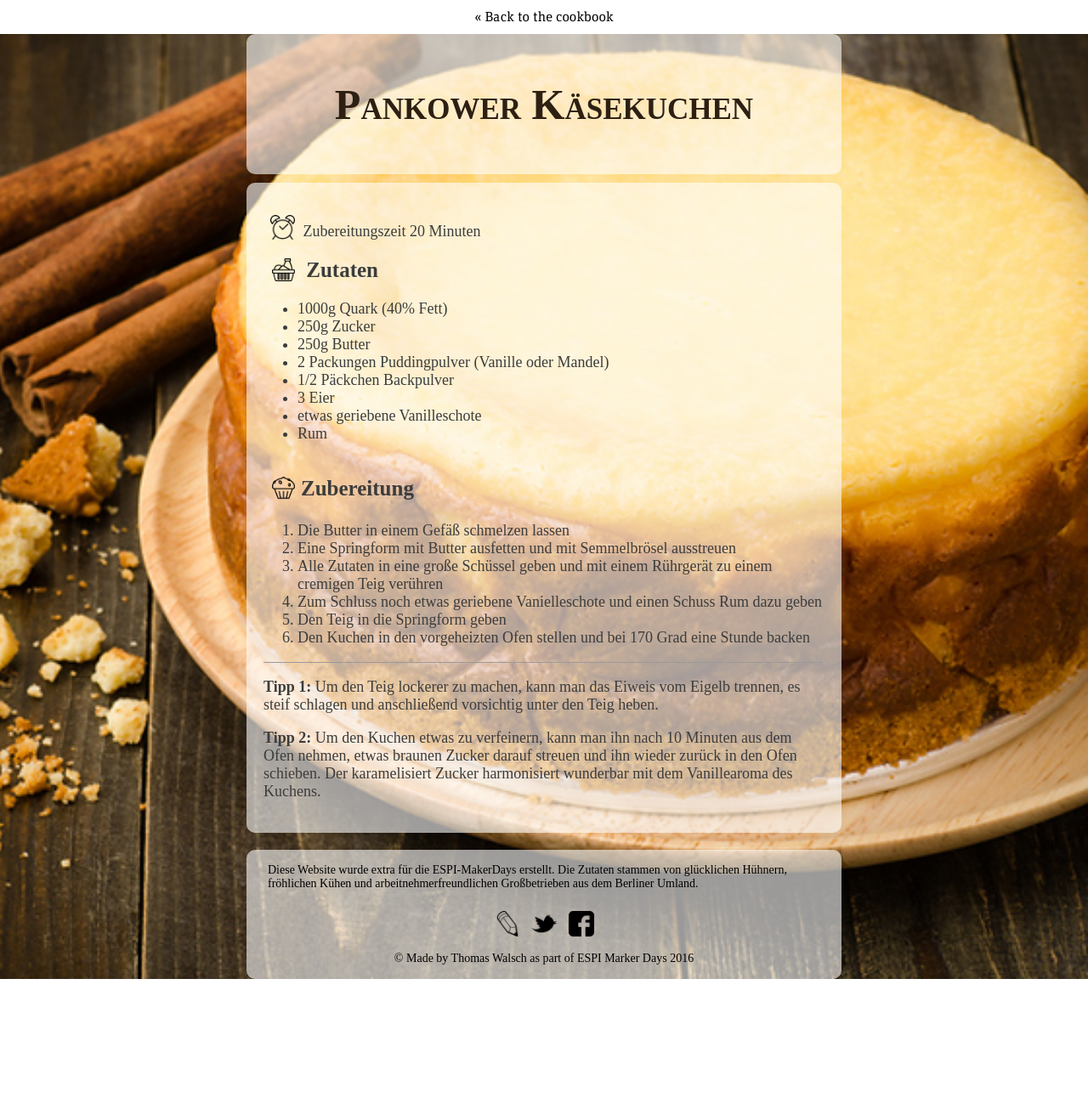
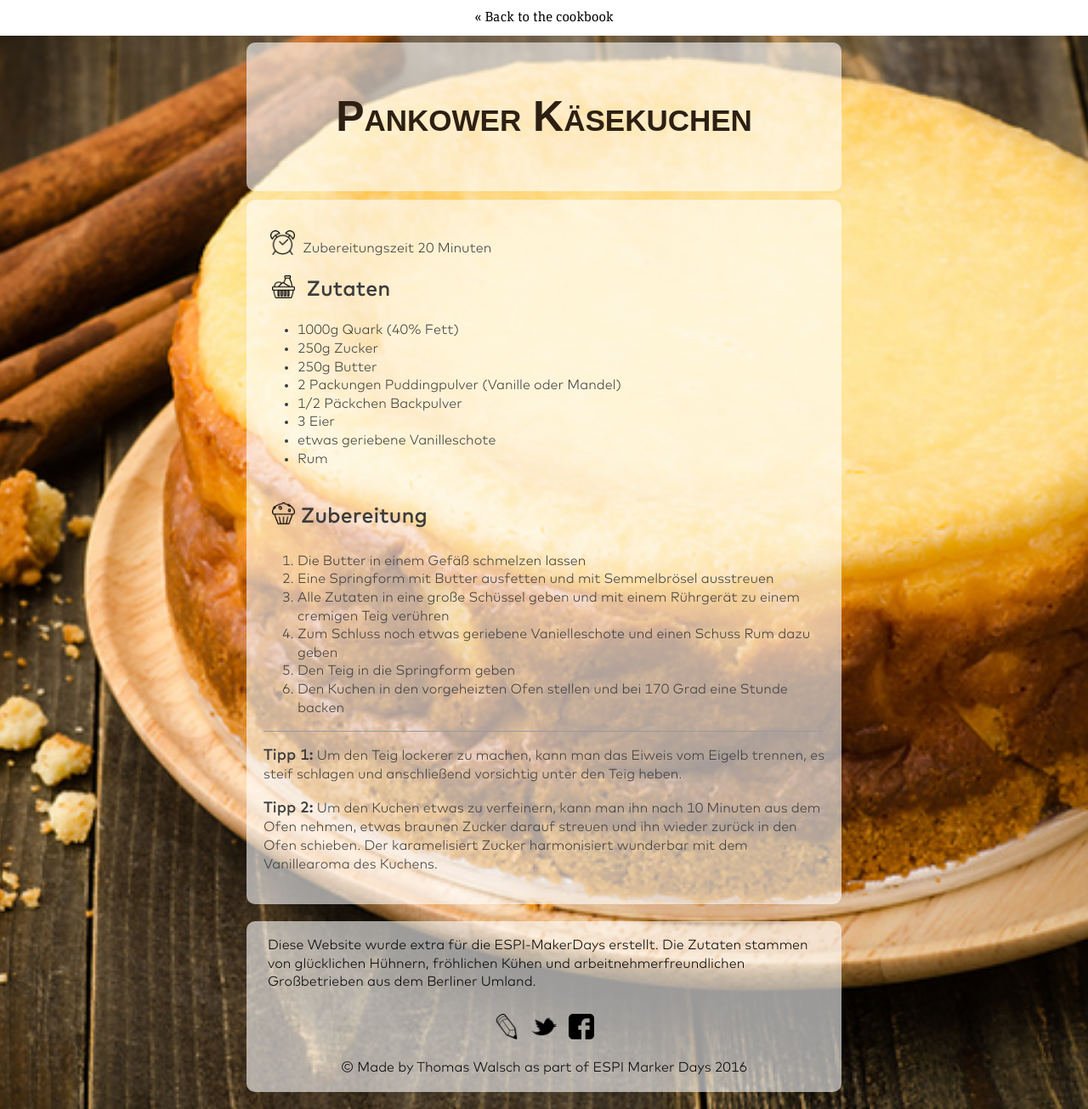
Before and after one commit to edenspiekermann/cookbook, a Jekyll site: the page built from _recipes/pankower-kasekuchen.html, in a window 1280 px wide. Shown: the whole page at 85% size. Built offline with Jekyll 4.4.1, drawn with Linux system fonts in a browser that asks for light colours; before the commit the page ends 1152 px from its top, so only the background shows below that.

Commit message:
Styles improvements here and there

```diff
--- a/_recipes/pankower-kasekuchen.html
+++ b/_recipes/pankower-kasekuchen.html
@@ -45,7 +45,7 @@ author: "Thomas Walsch"
     <li>Den Kuchen in den vorgeheizten Ofen stellen und bei 170 Grad eine Stunde backen</li>
   </ol>
 
-  <HR SIZE=1>
+  <hr size=1>
 
   <p><span class="anders" >Tipp 1:</span> Um den Teig lockerer zu machen, kann man das Eiweis vom Eigelb trennen, es steif schlagen und anschließend vorsichtig unter den Teig heben.</p>
 
--- a/assets/sass/base/_fonts.scss
+++ b/assets/sass/base/_fonts.scss
@@ -25,3 +25,17 @@
   font-weight: bold;
   font-style: normal;
 }
+
+@font-face {
+  font-family: 'Mark Web Pro';
+  src: url('/assets/fonts/MarkWebPro-Light.woff') format('woff');
+  font-weight: normal;
+  font-style: normal;
+}
+
+@font-face {
+  font-family: 'Mark Web Pro';
+  src: url('/assets/fonts/MarkWebPro-Medium.woff') format('woff');
+  font-weight: bold;
+  font-style: normal;
+}
--- a/assets/sass/themes/_pankower-kasekuchen.scss
+++ b/assets/sass/themes/_pankower-kasekuchen.scss
@@ -4,11 +4,12 @@
   }
 
   body {
-    font-family: Corbel;
+    font-family: 'Corbel', 'Mark Web Pro', sans-serif;
     background-image: url("/assets/images/pankower-kasekuchen/tile.jpg");
     background-position: center;
     background-size: cover;
     background-repeat: no-repeat;
+    line-height: 1.35;
   }
 
   h1 {
@@ -41,7 +42,6 @@
     margin-left: auto;
     margin-right: auto;
     border-radius: 10px;
-    font-size: 18px;
     color: rgb(60,60,60);
   }
 
@@ -52,9 +52,9 @@
   }
 
   .containertop {
-    font-family: chalkduster;
+    font-family: 'chalkduster', sans-serif;
     background-color: rgba(100%,100%,100%,0.6);
-    margin-top: 20px;
+    margin-top: 30px;
     margin-bottom: 10px;
   }
 
@@ -71,7 +71,7 @@
     height: 27px;
     margin-left: 10px;
     margin-right: 7px;
-    vertical-align: text-top;
+    vertical-align: top;
   }
 
   .socialmedia {
@@ -84,8 +84,6 @@
   }
 
   .containerbottom {
-    font-family: Corbel;
-    font-size: 14px;
     width: 700px;
     max-width: 100%;
     margin-left: auto;
@@ -95,6 +93,7 @@
     padding-top: 2px;
     padding-bottom: 2px;
     margin-top: 20px;
+    margin-bottom: 20px;
     background-color: rgba(100%,100%,100%,0.6);
     border-radius: 10px;
   }
--- a/assets/sass/themes/_shakshuka.scss
+++ b/assets/sass/themes/_shakshuka.scss
@@ -25,7 +25,7 @@
   }
 
   .container {
-    width: 600px;
+    width: 700px;
     max-width: 100%;
     margin-left: auto;
     margin-right: auto;
```
Also changed, not shown: _recipes/frankfurter-kranz.html (+14 -6 lines), assets/fonts/MarkWebPro-Light.woff (added), assets/fonts/MarkWebPro-Medium.woff (added).
